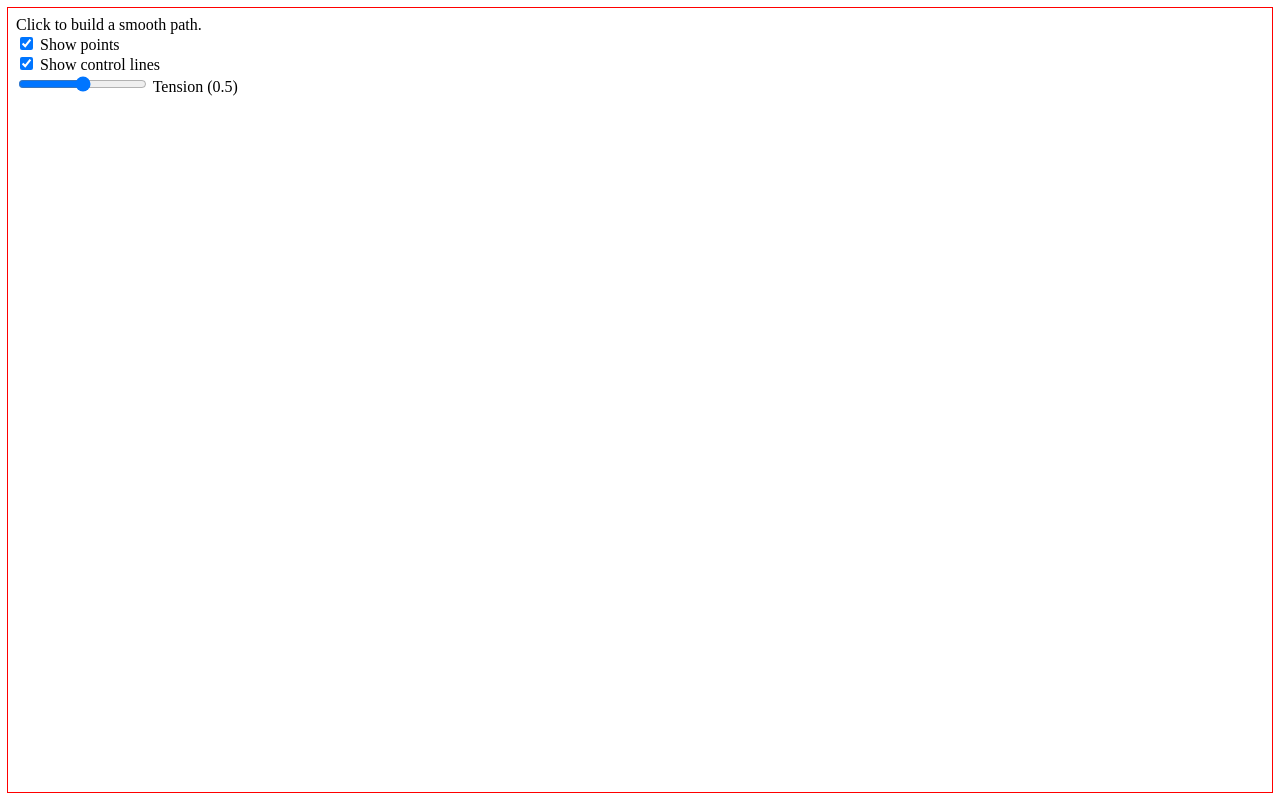
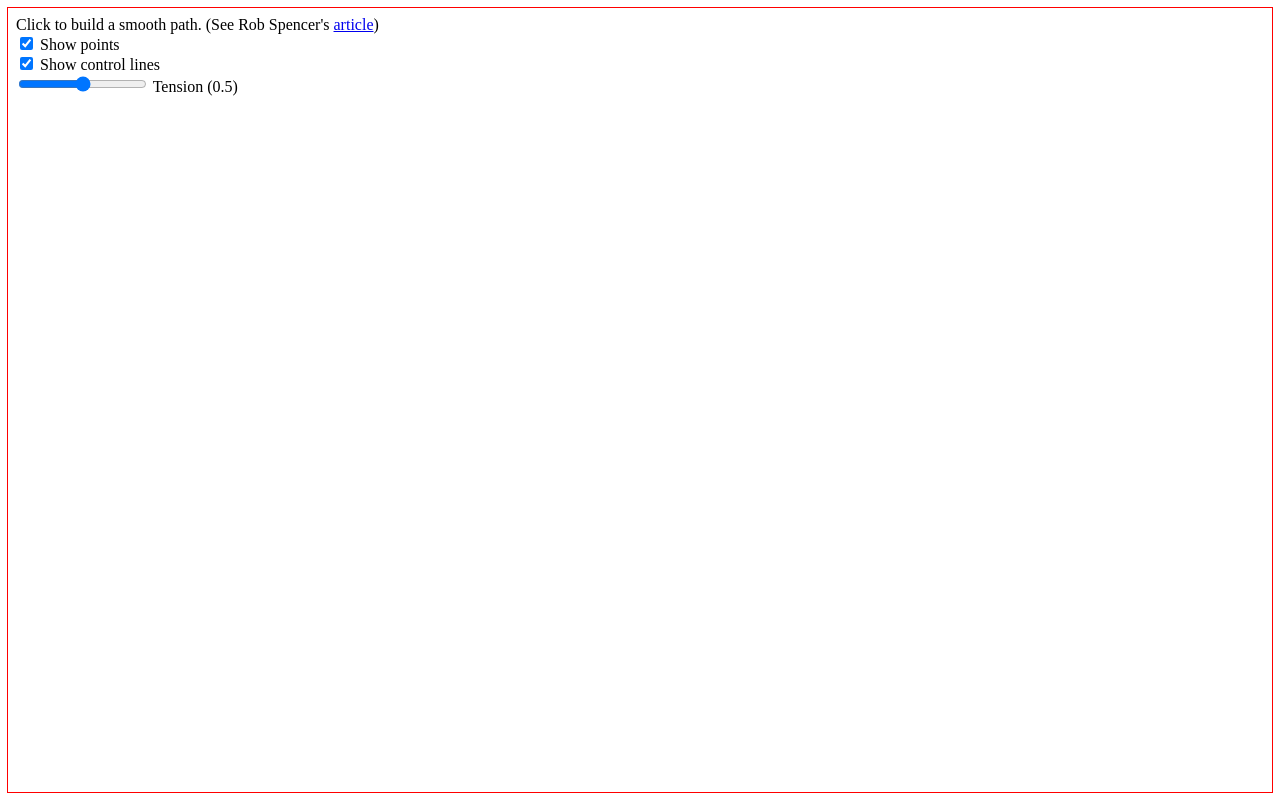
Before and after one commit to DanielAtSamraksh/canvasplay, a plain HTML site: page canvasDrawSmoothPathOnePage.html in a window 1280 px wide. Drawn offline with Linux system fonts and the light colour scheme.

Commit message:
Add reference to Rob Spencer.

```diff
--- a/canvasDrawSmoothPathOnePage.html
+++ b/canvasDrawSmoothPathOnePage.html
@@ -7,6 +7,7 @@
 <body>
   <div id="display">
     Click to build a smooth path.
+      (See Rob Spencer's <a href="http://scaledinnovation.com/analytics/splines/aboutSplines.html">article</a>)
       <br><label><input type="checkbox" id="showPoints" checked> Show points</label>
       <br><label><input type="checkbox" id="showControlLines" checked> Show control lines</label>
       <br><label>
```
